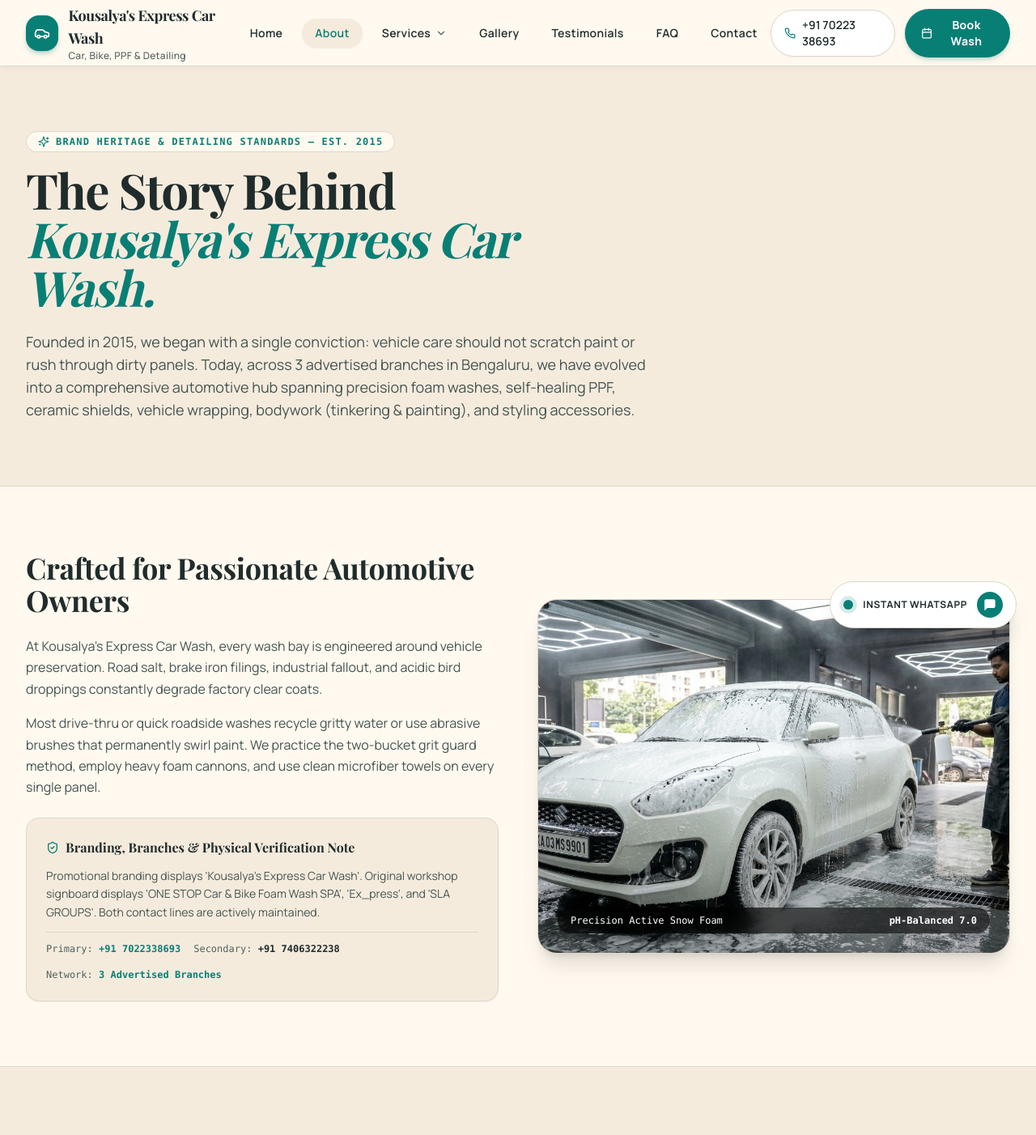
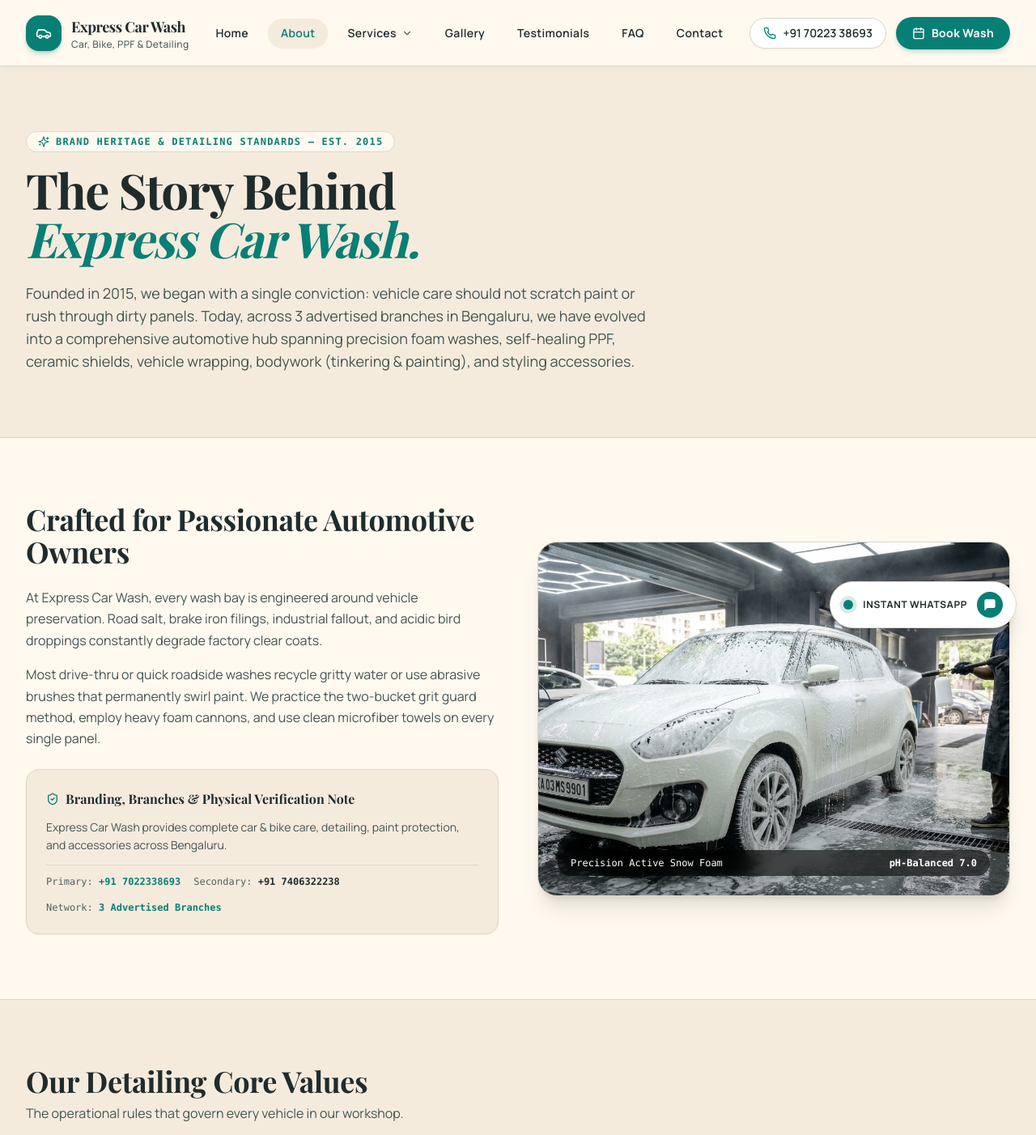
Before and after one commit to Roiprojects/express-car-wash, a Next.js app: page /about in a window 1280 px wide. Shown: the top 1402 px of the page at 81% size. Built offline with nearby package versions, Linux system fonts and the light colour scheme; a web font is replaced by a local one.

Commit message:
fix(brand): standardize brand name to Express Car Wash across entire website

```diff
--- a/src/app/layout.tsx
+++ b/src/app/layout.tsx
@@ -32,8 +32,8 @@ export const metadata: Metadata = {
     'Deep Interior Cleaning',
     'Rubbing Polish',
     'Diesel Chassis Wash',
-    'Ex_press Car Wash',
-    'ONE STOP Car & Bike Foam Wash SPA',
+    'Express Car Wash',
+    'Express Detailing Spa',
     'Bengaluru Detailing',
   ],
   authors: [{ name: BUSINESS_CONFIG.brandName }],
--- a/src/app/services/page.tsx
+++ b/src/app/services/page.tsx
@@ -81,7 +81,7 @@ export default function ServicesPage() {
           <div className="max-w-3xl">
             <div className="inline-flex items-center gap-2 px-3.5 py-1 rounded-full bg-[#FFF9EF] text-[#087F75] text-xs font-mono uppercase tracking-widest mb-4 font-bold border border-[#DDD6CB]">
               <Sparkles className="w-3.5 h-3.5 text-[#087F75]" />
-              <span>Kousalya&apos;s Express — Complete Automotive Menu</span>
+              <span>Express Car Wash — Complete Automotive Menu</span>
             </div>
             <h1 className="text-4xl sm:text-5xl lg:text-6xl font-serif font-bold text-[#202C2C] leading-tight tracking-tight">
               Every Service. <br />
--- a/src/app/testimonials/page.tsx
+++ b/src/app/testimonials/page.tsx
@@ -19,7 +19,7 @@ export default function TestimonialsPage() {
     e.preventDefault();
     if (!feedbackAuthor || !feedbackText) return;
 
-    const message = `Hello Kousalya's Express Detailing, here is my feedback on your service:\n\n• Name: ${feedbackAuthor}\n• Vehicle: ${feedbackVehicle}\n• Treatment: ${feedbackService}\n• Rating: ${feedbackRating}/5 Stars\n• Review: ${feedbackText}`;
+    const message = `Hello Express Car Wash, here is my feedback on your service:\n\n• Name: ${feedbackAuthor}\n• Vehicle: ${feedbackVehicle}\n• Treatment: ${feedbackService}\n• Rating: ${feedbackRating}/5 Stars\n• Review: ${feedbackText}`;
     const url = `https://wa.me/917022338693?text=${encodeURIComponent(message)}`;
     window.open(url, '_blank', 'noopener,noreferrer');
     setIsSent(true);
--- a/src/components/home/LightHeroSection.tsx
+++ b/src/components/home/LightHeroSection.tsx
@@ -143,8 +143,8 @@ export default function LightHeroSection({ onOpenBooking }: LightHeroSectionProp
             >
               <div className="relative w-full overflow-hidden rounded-[28px] sm:rounded-[36px] lg:rounded-[44px] aspect-[16/10] bg-[#F5EBDD]">
                 <Image
-                  src="/images/hero/kousalyas-hero-vehicles.jpg"
-                  alt="Kousalya's Express Car Wash — Tata Nexon SUV, Bajaj Pulsar 150 Bike and Honda Activa Scooter in Bangalore Wash Bay"
+                  src="/images/hero/express-hero-vehicles.jpg"
+                  alt="Express Car Wash — Tata Nexon SUV, Bajaj Pulsar 150 Bike and Honda Activa Scooter in Bangalore Wash Bay"
                   fill
                   priority
                   sizes="(max-width: 768px) 100vw, (max-width: 1200px) 60vw, 700px"
--- a/src/components/layout/Header.tsx
+++ b/src/components/layout/Header.tsx
@@ -5,6 +5,7 @@ import Link from 'next/link';
 import { usePathname } from 'next/navigation';
 import { Menu, X, Phone, Calendar, ChevronDown, Car } from 'lucide-react';
 import MobileNavigation from './MobileNavigation';
+import { BUSINESS_CONFIG } from '@/data/business';
 
 interface HeaderProps {
   onOpenBooking?: () => void;
@@ -44,7 +45,7 @@ export default function Header({ onOpenBooking }: HeaderProps) {
               </div>
               <div className="flex flex-col">
                 <span className="font-serif font-bold text-base md:text-lg tracking-tight text-[#202C2C] group-hover:text-[#087F75] transition-colors leading-tight">
-                  Kousalya&apos;s Express Car Wash
+                  {BUSINESS_CONFIG.brandName}
                 </span>
                 <span className="text-xs text-[#52615E] tracking-wide font-medium">
                   Car, Bike, PPF &amp; Detailing
@@ -80,7 +81,7 @@ export default function Header({ onOpenBooking }: HeaderProps) {
               <a
                 href="tel:7022338693"
                 className="flex items-center gap-2 text-sm font-semibold text-[#202C2C] hover:text-[#087F75] px-4 py-2 rounded-full border border-[#DDD6CB] bg-white hover:border-[#087F75]/50 hover:bg-[#F5EBDD] shadow-sm transition-all"
-                title="Call Kousalya's Express Car Wash (+91 70223 38693)"
+                title={`Call ${BUSINESS_CONFIG.brandName} (${BUSINESS_CONFIG.phoneFormatted})`}
               >
                 <Phone className="w-4 h-4 text-[#087F75]" />
                 <span>+91 70223 38693</span>
--- a/src/components/layout/MobileNavigation.tsx
+++ b/src/components/layout/MobileNavigation.tsx
@@ -39,7 +39,7 @@ export default function MobileNavigation({
               </div>
               <div>
                 <span className="font-serif font-bold text-[#202C2C] text-base tracking-tight block">
-                  Kousalya&apos;s
+                  Express Car Wash
                 </span>
                 <span className="text-xs text-[#52615E] tracking-wide block font-medium">
                   Car, Bike, PPF &amp; Detailing
--- a/src/data/business.ts
+++ b/src/data/business.ts
@@ -45,20 +45,20 @@ export interface BusinessConfig {
   };
 }
 
+export const BUSINESS_NAME = "Express Car Wash";
+
 export const BUSINESS_CONFIG: BusinessConfig = {
-  brandName: "Kousalya's Express Car Wash",
-  shortBrandName: "Express Car Wash",
-  displayHeadlineName: "KOUSALYA'S EXPRESS",
+  brandName: BUSINESS_NAME,
+  shortBrandName: BUSINESS_NAME,
+  displayHeadlineName: "EXPRESS CAR WASH",
   legalEntityNotice:
-    "Promotional branding displays 'Kousalya's Express Car Wash'. Original workshop signboard displays 'ONE STOP Car & Bike Foam Wash SPA', 'Ex_press', and 'SLA GROUPS'. Both contact lines are actively maintained.",
+    "Express Car Wash provides complete car & bike care, detailing, paint protection, and accessories across Bengaluru.",
   establishedYear: 2015,
   establishedYearNote:
-    "Business poster reflects 'SINS: 2015' (Established 2015). Flagged for formal business documentation verification.",
+    "Serving Bengaluru drivers since 2015.",
   signboardAlternativeNames: [
-    "Kousalya's Car & Bike Services",
-    "Ex_press Car & Bike Detailing",
-    "ONE STOP Car & Bike Foam Wash SPA",
-    "SLA GROUPS"
+    "Express Car Wash",
+    "Express Car & Bike Detailing Spa"
   ],
   tagline: "Complete Car & Bike Care, Detailing, Paint Protection & Accessories.",
   heroHeadline: "COMPLETE CAR & BIKE CARE.\nALL IN ONE PLACE.",
--- a/src/data/faq.ts
+++ b/src/data/faq.ts
@@ -120,7 +120,7 @@ export const FAQ_DATA: FAQItem[] = [
   {
     id: 'faq-17',
     category: 'branches',
-    question: 'Where are the 3 Kousalya’s Express Car Wash branches located?',
+    question: 'Where are the 3 Express Car Wash branches located?',
     answer: 'Our promotional posters advertise 3 operational branches across Bengaluru: Branch 01 (Main Detailing Studio & Coatings), Branch 02 (Express Wash & Two-Wheeler Bay), and Branch 03 (Accessories, Alloys & Audio Studio). Please connect with us on WhatsApp or call +91 7022338693 to verify exact landmark directions and bay availability before driving in.',
   },
 ];
```
Also changed, not shown: public/images/hero/express-hero-vehicles.jpg (added).
